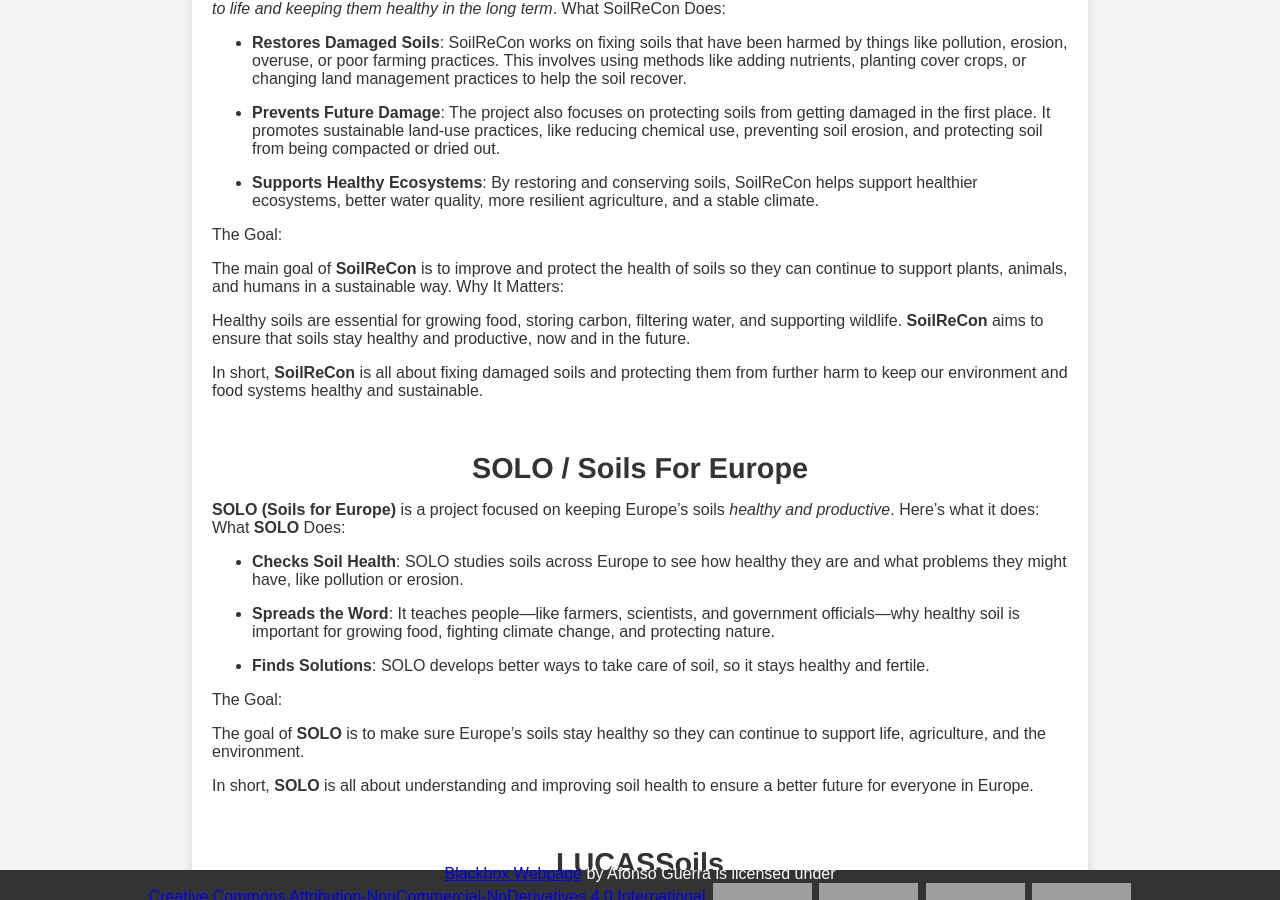
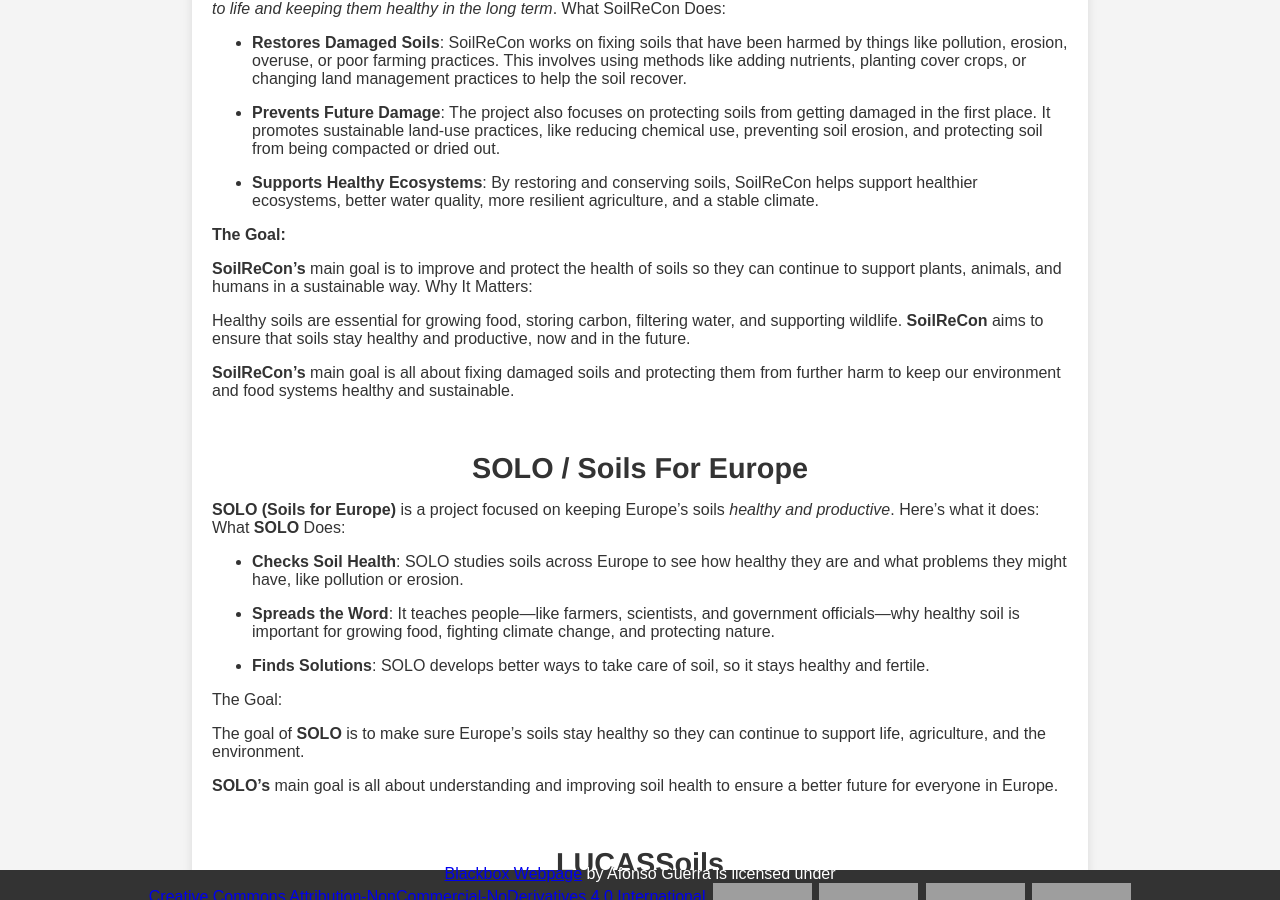
Before and after one commit to Blackboxgeo/blackbox.github.io, a Jekyll site: the page built from fp/index.md, in a window 1280 px wide and 900 px high, scrolled down 753 px. Built offline with Jekyll 4.4.1, drawn with Linux system fonts in a browser that asks for light colours; grey boxes are pictures that could not be loaded.

Commit message:
Corrected some minor problems in the homepage and the ft

```diff
--- a/fp/index.md
+++ b/fp/index.md
@@ -37,14 +37,14 @@ What SoilReCon Does:
 
 * **Supports Healthy Ecosystems**: By restoring and conserving soils, SoilReCon helps support healthier ecosystems, better water quality, more resilient agriculture, and a stable climate.
 
-The Goal:
+**The Goal:**
 
-The main goal of **SoilReCon** is to improve and protect the health of soils so they can continue to support plants, animals, and humans in a sustainable way.
+**SoilReCon's** main goal is to improve and protect the health of soils so they can continue to support plants, animals, and humans in a sustainable way.
 Why It Matters:
 
 Healthy soils are essential for growing food, storing carbon, filtering water, and supporting wildlife. **SoilReCon** aims to ensure that soils stay healthy and productive, now and in the future.
 
-In short, **SoilReCon** is all about fixing damaged soils and protecting them from further harm to keep our environment and food systems healthy and sustainable.
+**SoilReCon's** main goal is all about fixing damaged soils and protecting them from further harm to keep our environment and food systems healthy and sustainable.
 <br>
 <br>
 <br>
@@ -64,7 +64,7 @@ The Goal:
 
 The goal of **SOLO** is to make sure Europe’s soils stay healthy so they can continue to support life, agriculture, and the environment.
 
-In short, **SOLO** is all about understanding and improving soil health to ensure a better future for everyone in Europe.
+**SOLO's** main goal is all about understanding and improving soil health to ensure a better future for everyone in Europe.
 <br>
 <br>
 <br>
--- a/index.html
+++ b/index.html
@@ -39,7 +39,7 @@
         header {
             background-color: #333;
             color: white;
-            padding: 5px 0; /* Reduced padding */
+            padding: 10px 0; /* Aumented padding */
             text-align: center;
             position: relative;
             width: 100%;
```
